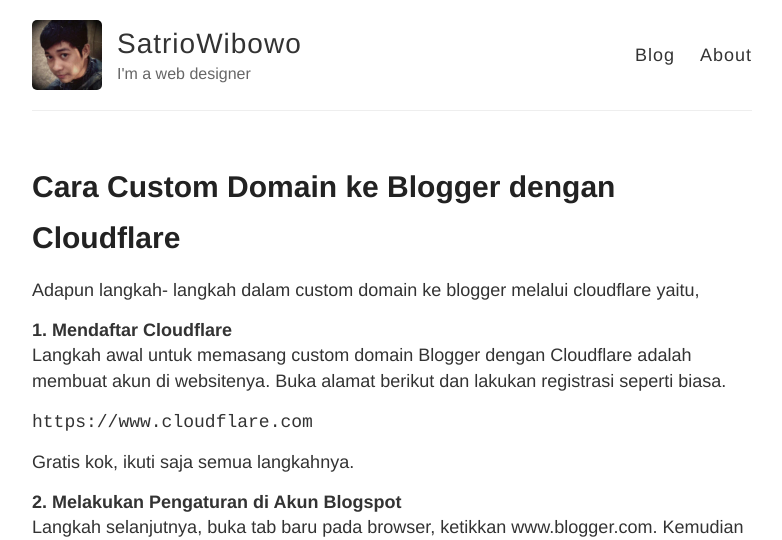
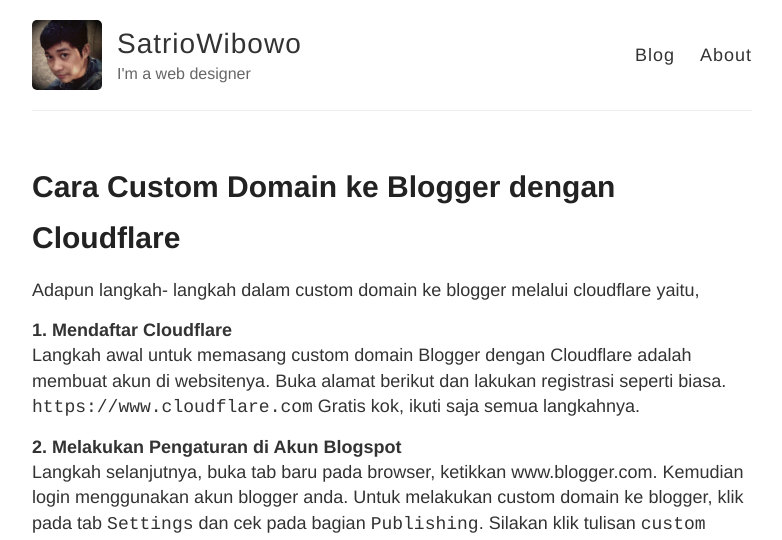
Before and after one commit to sa3owibowo/blog, a Jekyll site: the page built from _posts/2020-12-31-Cara-Custom-Domain-ke-Blogger-dengan-Cloudflare.md, in a window 1280 px wide. Shown: the top 540 px of the page, without its empty margins (248-1030 px from the left). Built offline with Jekyll 4.4.1, drawn with Linux system fonts in a browser that asks for light colours; comment, search, counter and statistics services are not loaded.

```diff
--- a/_posts/2020-12-31-Cara-Custom-Domain-ke-Blogger-dengan-Cloudflare.md
+++ b/_posts/2020-12-31-Cara-Custom-Domain-ke-Blogger-dengan-Cloudflare.md
@@ -6,7 +6,7 @@ Adapun langkah- langkah dalam custom domain ke blogger melalui cloudflare yaitu,
 
 **1. Mendaftar Cloudflare**<br/>
 Langkah awal untuk memasang custom domain Blogger dengan Cloudflare adalah membuat akun di websitenya. Buka alamat berikut dan lakukan registrasi seperti biasa.
-<pre><code>https://www.cloudflare.com</code></pre>
+`https://www.cloudflare.com`
 Gratis kok, ikuti saja semua langkahnya.
 
 **2. Melakukan Pengaturan di Akun Blogspot**<br/>
```
